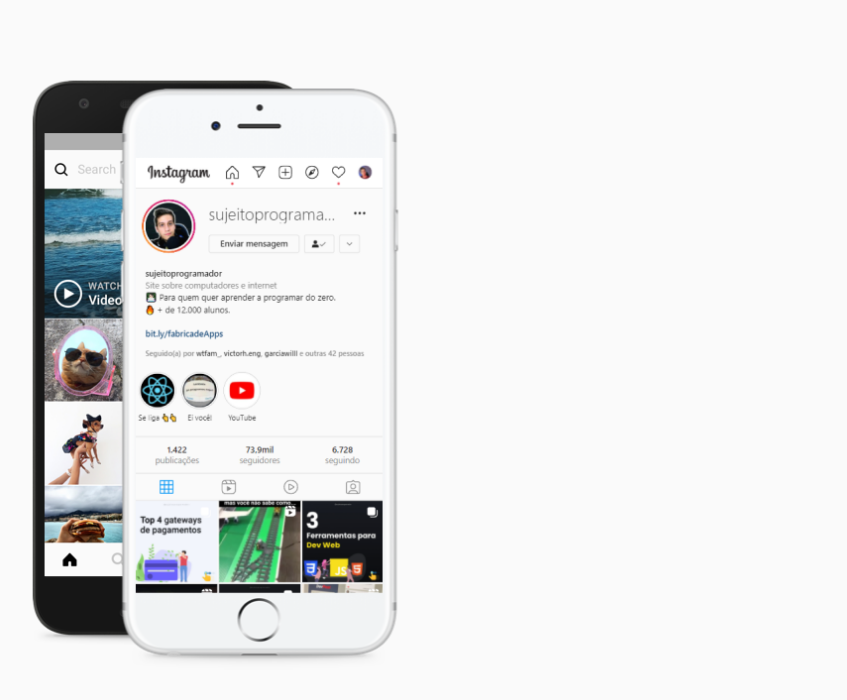
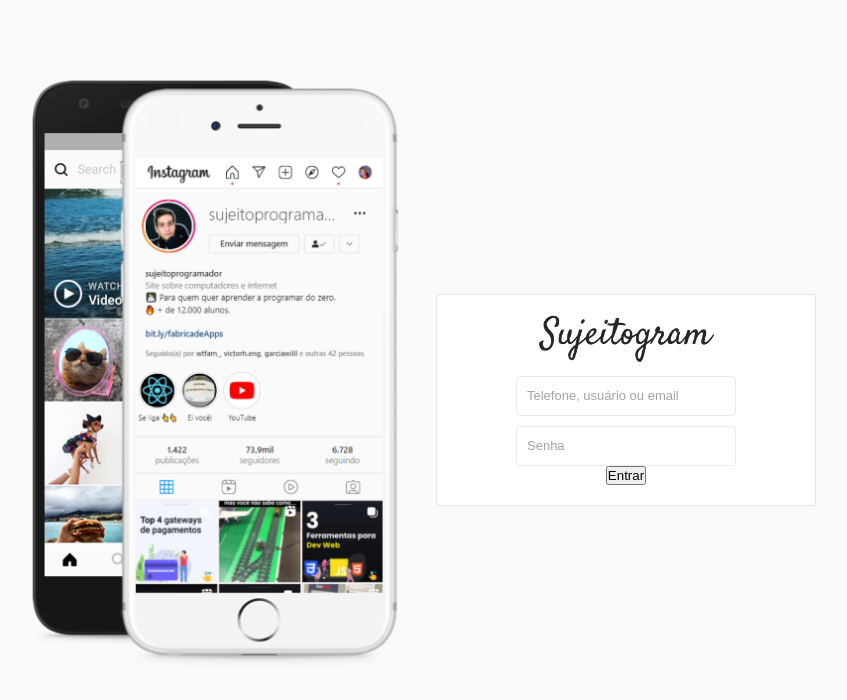
Before and after one commit to yasminpupio/overview-instagram, a plain HTML site: page index.html in a window 1280 px wide. Shown: the whole page, without its empty margins (224-1071 px from the left). Drawn offline with Linux system fonts and the light colour scheme.

Commit message:
Cria coluna da direita com login panel e form e faz estilização

```diff
--- a/index.html
+++ b/index.html
@@ -15,8 +15,20 @@
                 <div class="main"></div>
             </div>
 
+            <!--Área Direita-->
             <div class="column right">
+                <div class="login-panel">
+                    <div class="logo">
+                        <img src="assets/logo.png" alt="Logo" class="logo-img">
+                    </div>
 
+                    <form>
+                        <input placeholder="Telefone, usuário ou email" type="text" name="username">
+                        <input placeholder="Senha" type="password" name="password">
+
+                        <button type="submit">Entrar</button>
+                    </form>
+                </div>
             </div>
         </div>
     </div>
--- a/style.css
+++ b/style.css
@@ -45,5 +45,47 @@ body {
 }
 
 .right {
+    padding-left: 20px;
+}
 
+.login-panel {
+    background-color: #FFF;
+    border: 1px solid #E6E6E6;
+    text-align: center;
+    padding: 20px 0;
 }
+
+.logo-img {
+    width: 175px;
+}
+
+form {
+    display: flex;
+    flex-direction: column;
+    align-items: center;
+    justify-content: center;
+}
+
+input[type="text"],
+input[type="password"] {
+    background-color: #FFFFFF;
+    border: 1px solid rgb(236, 234, 234);
+    height: 40px;
+    border-radius: 4px;
+    margin-top: 10px;
+    padding: 10px;
+    font-size: 13px;
+    width: 220px;
+    color: #000000;
+}
+
+input[type="text"]::placeholder,
+input[type="password"]::placeholder {
+    color: rgb(165, 164, 164);
+}
+
+input[type="text"]:focus,
+input[type="password"]:focus {
+    outline: 0;
+    border: 1px solid #A1A1A1;
+}
```
